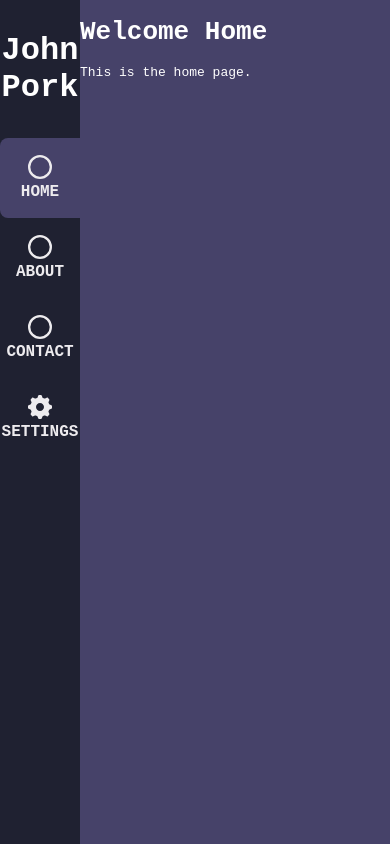
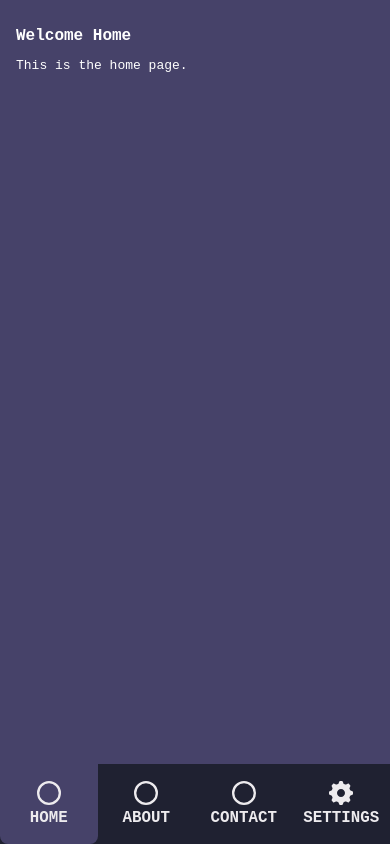
Before and after one commit to yambrose/issu-money, a SvelteKit app: page / in a window 390 px wide. Built offline with nearby package versions, Linux system fonts and the light colour scheme.

Commit message:
calm updates

```diff
--- a/src/index.css
+++ b/src/index.css
@@ -9,6 +9,7 @@
     --color-interact-secondary: #6D5D7A;
     --color-interact-tertiary: #8984B8;
 
+    --text-size-tiny: 8pt;
     --text-size-sm: 12pt;
     --text-size-md: 24pt;
     --text-size-lg: 48pt;
@@ -24,7 +25,6 @@ body {
 }
 
 html {
-    scrollbar-gutter: stable;
 }
 
 a {
@@ -35,3 +35,99 @@ a {
     background-color: var(--color-interact-secondary);
     color: var(--color-text-secondary);
 }
+
+::-moz-selection {
+    background-color: var(--color-interact-secondary);
+    color: var(--color-text-secondary);
+}
+
+h1 {
+    font-size: var(--text-size-md);
+}
+
+.app-container {
+    display: flex;
+    flex-direction: row-reverse;
+    height: 100dvh;
+}
+
+.content {
+    flex: 1;
+    padding: 1rem;
+    box-sizing: border-box;
+}
+
+.sidebar {
+    width: 5rem;
+    height: 100%;
+    background-color: var(--color-navbar);
+    box-sizing: border-box;
+    display: flex;
+    flex-direction: column;
+    text-align: center;
+}
+
+.nav-button {
+    display: flex;
+    flex-direction: column;
+    align-items: center;
+    justify-content: center;
+    color: var(--color-text-secondary);
+    font-weight: 500;
+    cursor: pointer;
+    width: 100%;
+    aspect-ratio: 1/1;
+    border: none;
+    border-radius: 0.5rem 0 0 0.5rem;
+}
+
+.nav-button .label {
+    font-size: var(--text-size-sm);
+    text-transform: uppercase;
+    font-weight: bold;
+}
+
+.nav-button.active {
+    background: var(--color-background) !important;
+}
+
+.nav-button:hover {
+    background: var(--color-interact-secondary);
+    color: var(--color-interact-primary);
+}
+
+@media (max-width: 600px) {
+
+    .nav-header {
+        display: none;
+    }
+
+    .sidebar {
+        justify-content: center;
+    }
+
+    .app-container {
+        flex-direction: column;
+    }
+
+    .nav-button {
+        border-radius: 0 0 .5rem .5rem ;
+        height: 100%;
+        aspect-ratio: auto;
+
+    }
+
+    .nav-button .label {
+        font-size: clamp(var(--text-size-tiny), calc(2vw + 0.5rem), var(--text-size-sm));
+    }
+
+    h1 {
+        font-size: var(--text-size-sm);
+    }
+
+    .sidebar {
+        width: 100%;
+        height: 5rem;
+        flex-direction: row;
+    }
+}
--- a/src/lib/components/NavButton.svelte
+++ b/src/lib/components/NavButton.svelte
@@ -7,13 +7,14 @@
         icon: Component;
         iconProps?: Record<string, unknown>;
         label: string;
+        bottom?: boolean;
     }
-    let { href, icon: Icon, iconProps = {}, label }: Props = $props();
+    let { href, icon: Icon, iconProps = {}, label, bottom }: Props = $props();
     const isActive = $derived(page.url.pathname === href);
 </script>
 
 
-<a href={href} class="nav-button" class:active={isActive}>
+<a href={href} class="nav-button" class:active={isActive} class:bottom={bottom}>
     <span class="icon">
         <Icon {...iconProps} stroke="currentColor" />
     </span>
@@ -21,32 +22,7 @@
 </a>
 
 <style>
-    .nav-button {
-        display: flex;
-        flex-direction: column;
-        align-items: center;
-        justify-content: center;
-        color: var(--color-text-secondary);
-        font-weight: 500;
-        cursor: pointer;
-        width: 100%;
-        aspect-ratio: 1/1;
-        border: none;
-        border-radius: 0.5rem 0 0 0.5rem;
-    }
-
-    .label {
-        font-size: var(--text-size-sm);
-        text-transform: uppercase;
-        font-weight: bold;
-    }
-
-    .nav-button.active {
-        background: var(--color-background) !important;
-    }
-
-    .nav-button:hover {
-        background: var(--color-interact-secondary);
-        color: var(--color-interact-primary);
+    .bottom {
+        margin-top: auto;
     }
 </style>
--- a/src/lib/components/Sidebar.svelte
+++ b/src/lib/components/Sidebar.svelte
@@ -1,45 +1,17 @@
 <script lang="ts">
-	import NavButton from "./NavButton.svelte";
-  import DefaultIcon from '$lib/components/icons/DefaultIcon.svelte';
-  import SettingsIcon from '$lib/components/icons/SettingsIcon.svelte';
+	import NavButton from './NavButton.svelte';
+	import DefaultIcon from '$lib/components/icons/DefaultIcon.svelte';
+	import SettingsIcon from '$lib/components/icons/SettingsIcon.svelte';
 </script>
 
 <aside class="sidebar">
-    <nav>
-        <h1>John Pork</h1>
-        <ul>
-            <li><NavButton href="/" icon={DefaultIcon} iconProps={{width: 24, height: 24}} label="Home" /></li>
-            <li><NavButton href="/about" icon={DefaultIcon} iconProps={{width: 24, height: 24}} label="About" /></li>
-            <li><NavButton href="/contact" icon={DefaultIcon} iconProps={{width: 24, height: 24}} label="Contact" /></li>
-            <li class="bottom"><NavButton href="/settings" icon={SettingsIcon} iconProps={{width: 24, height: 24}} label="Settings" /></li>
-        </ul>
-    </nav>
+	<h1 class="nav-header">John Pork</h1>
+	<NavButton href="/" icon={DefaultIcon} iconProps={{width: 24, height: 24}} label="Home" />
+	<NavButton href="/about" icon={DefaultIcon} iconProps={{width: 24, height: 24}} label="About" />
+	<NavButton href="/contact" icon={DefaultIcon} iconProps={{width: 24, height: 24}} label="Contact" />
+	<NavButton href="/settings" icon={SettingsIcon} iconProps={{width: 24, height: 24}} label="Settings" bottom />
 </aside>
 
 <style>
-    h1 {
-        font-size: var(--text-size-md);
-    }
-
-    .sidebar {
-        width: 5rem;
-        height: 100dvh;
-        background-color: var(--color-navbar);
-        box-sizing: border-box;
-        display: flex;
-        flex-direction: column;
-        align-items: center;
-        text-align: center;
-    }
-
-    .sidebar ul {
-        list-style: none;
-        padding: 0;
-        margin: 0;
-        display: flex;
-        flex-direction: column;
-        justify-content: center;
-        text-align: center;
-    }
 
 </style>
--- a/src/routes/+layout.svelte
+++ b/src/routes/+layout.svelte
@@ -11,15 +11,12 @@
 </svelte:head>
 
 <div class="app-container">
-	<Sidebar />
 	<div class="content">
 		{@render children()}
 	</div>
+	<Sidebar />
 </div>
 
 <style>
-	.app-container {
-		display: flex;
-		height: 100dvh;
-	}
+
 </style>
```
Lines whose indentation alone changed are shown as unchanged.
